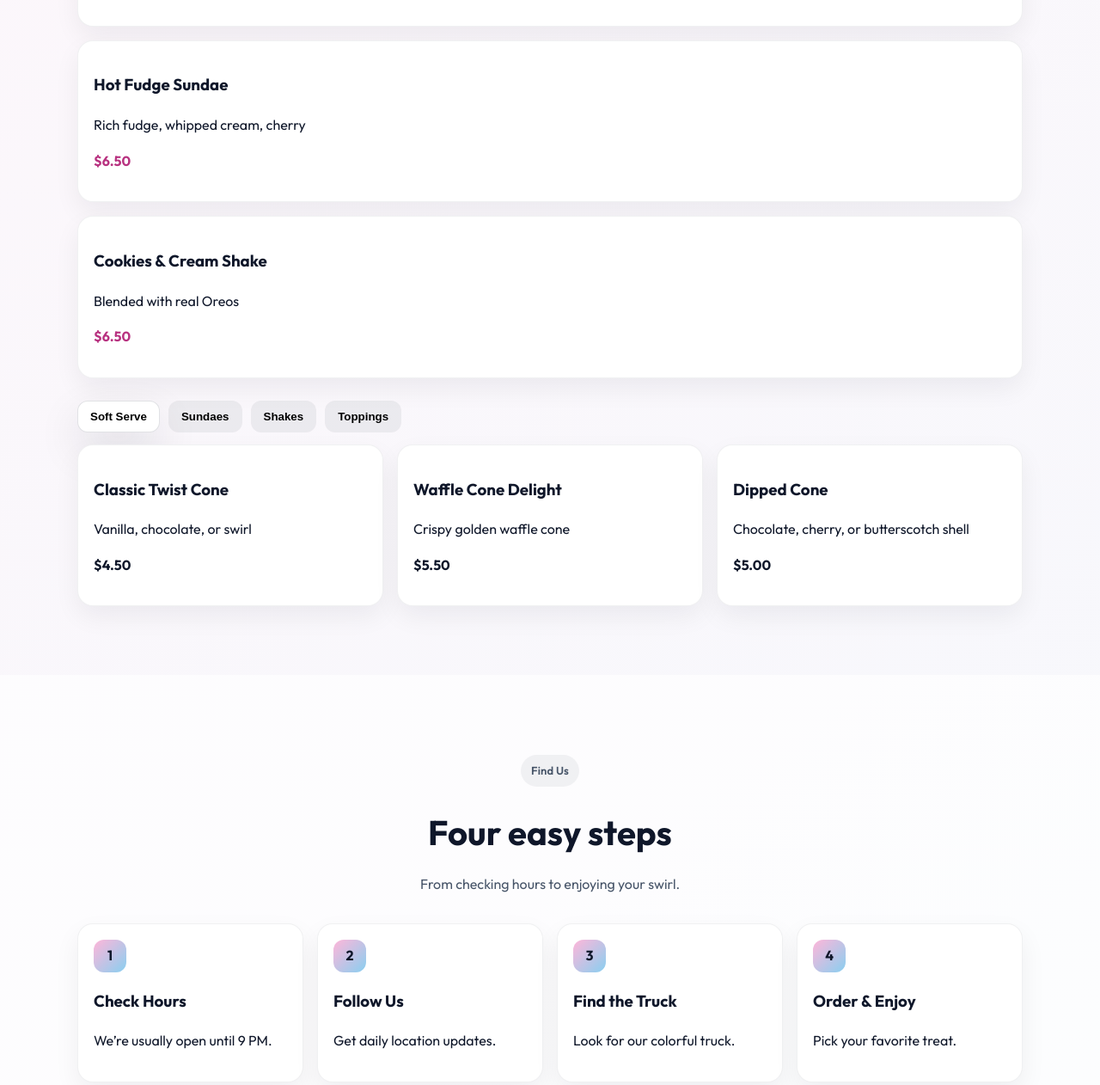
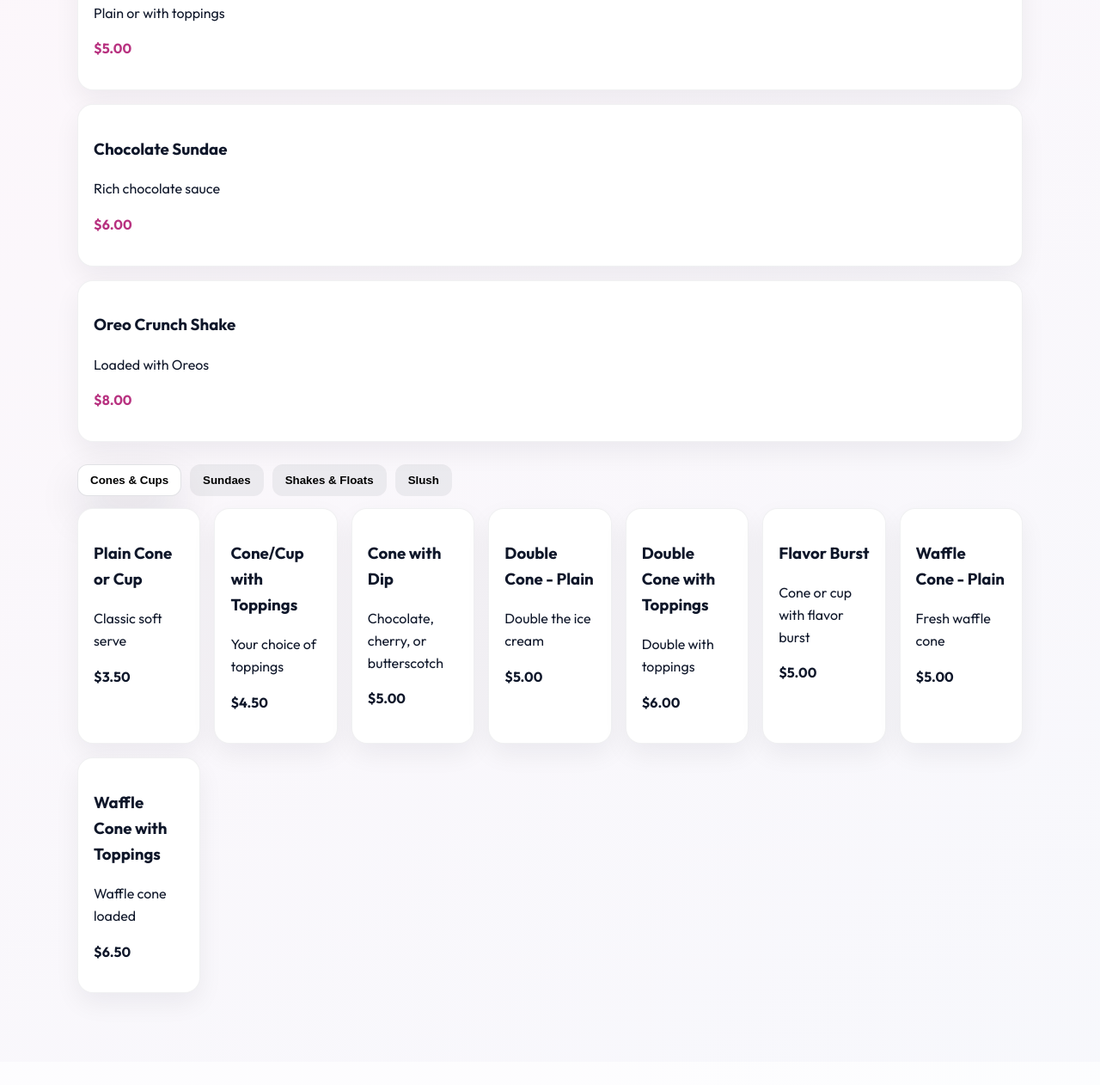
Before and after one commit to Madmonk2523/licketysplit, a plain HTML site: page index.html in a window 1280 px wide. Shown: the part 1460-2722 px from the top of the page at 86% size. Drawn offline with Linux system fonts and the light colour scheme.

Commit message:
Fix CSS gradient property, add truck image, update menu with correct pricing

```diff
--- a/index.html
+++ b/index.html
@@ -38,9 +38,7 @@
           </div>
         </div>
         <div class="hero__card">
-          <div class="hero__emoji">🍦</div>
-          <p class="hero__title">Photo Coming Soon!</p>
-          <p class="hero__caption">Ice cream truck hero image</p>
+          <img src="truck.webp" alt="Lickety Split Ice Cream Truck" class="hero__img">
         </div>
       </div>
     </section>
@@ -64,8 +62,8 @@
       <div class="container">
         <header class="section__header">
           <p class="pill">Our Menu</p>
-          <h2>Soft serve, sundaes, shakes, toppings</h2>
-          <p class="muted">Fan favorites plus your pick of toppings.</p>
+          <h2>Fresh soft serve ice cream</h2>
+          <p class="muted">Cones, sundaes, shakes, and more.</p>
         </header>
 
         <div class="grid" id="featured-grid"></div>
--- a/script.js
+++ b/script.js
@@ -1,37 +1,50 @@
 // Basic data
 const featured = [
-  { name: 'Classic Twist Cone', desc: 'Vanilla, chocolate, or swirl', price: '$4.50' },
-  { name: 'Hot Fudge Sundae', desc: 'Rich fudge, whipped cream, cherry', price: '$6.50' },
-  { name: 'Cookies & Cream Shake', desc: 'Blended with real Oreos', price: '$6.50' },
+  { name: 'Double Cone', desc: 'Plain or with toppings', price: '$5.00' },
+  { name: 'Chocolate Sundae', desc: 'Rich chocolate sauce', price: '$6.00' },
+  { name: 'Oreo Crunch Shake', desc: 'Loaded with Oreos', price: '$8.00' },
 ]
 
 const categories = [
-  { id: 'soft-serve', label: 'Soft Serve' },
+  { id: 'cones', label: 'Cones & Cups' },
   { id: 'sundaes', label: 'Sundaes' },
-  { id: 'shakes', label: 'Shakes' },
-  { id: 'toppings', label: 'Toppings' },
+  { id: 'shakes', label: 'Shakes & Floats' },
+  { id: 'slush', label: 'Slush' },
 ]
 
 const menuItems = {
-  'soft-serve': [
-    { name: 'Classic Twist Cone', desc: 'Vanilla, chocolate, or swirl', price: '$4.50' },
-    { name: 'Waffle Cone Delight', desc: 'Crispy golden waffle cone', price: '$5.50' },
-    { name: 'Dipped Cone', desc: 'Chocolate, cherry, or butterscotch shell', price: '$5.00' },
+  cones: [
+    { name: 'Plain Cone or Cup', desc: 'Classic soft serve', price: '$3.50' },
+    { name: 'Cone/Cup with Toppings', desc: 'Your choice of toppings', price: '$4.50' },
+    { name: 'Cone with Dip', desc: 'Chocolate, cherry, or butterscotch', price: '$5.00' },
+    { name: 'Double Cone - Plain', desc: 'Double the ice cream', price: '$5.00' },
+    { name: 'Double Cone with Toppings', desc: 'Double with toppings', price: '$6.00' },
+    { name: 'Flavor Burst', desc: 'Cone or cup with flavor burst', price: '$5.00' },
+    { name: 'Waffle Cone - Plain', desc: 'Fresh waffle cone', price: '$5.00' },
+    { name: 'Waffle Cone with Toppings', desc: 'Waffle cone loaded', price: '$6.50' },
   ],
   sundaes: [
-    { name: 'Hot Fudge Sundae', desc: 'Fudge, whipped cream, cherry', price: '$6.50' },
-    { name: 'Caramel Dream', desc: 'Smooth caramel and nuts', price: '$6.50' },
-    { name: 'Banana Split', desc: 'Three scoops, toppings galore', price: '$8.00' },
+    { name: 'Chocolate Sundae', desc: 'Rich chocolate sauce', price: '$6.00' },
+    { name: 'Caramel Sundae', desc: 'Smooth caramel', price: '$6.00' },
+    { name: 'Strawberry Sundae', desc: 'Sweet strawberry topping', price: '$6.00' },
+    { name: 'Pineapple Sundae', desc: 'Tropical pineapple', price: '$6.00' },
+    { name: 'Crushed Cherry Sundae', desc: 'Cherry lovers dream', price: '$6.00' },
+    { name: 'Chocolate Nut Sundae', desc: 'Chocolate with nuts', price: '$7.00' },
+    { name: 'Banana Boat', desc: 'The ultimate sundae', price: '$9.00' },
   ],
   shakes: [
-    { name: 'Classic Shake', desc: 'Vanilla, chocolate, strawberry', price: '$5.50' },
-    { name: 'Cookies & Cream', desc: 'Loaded with Oreos', price: '$6.50' },
-    { name: 'Mint Chip Shake', desc: 'Cool mint, chocolate chips', price: '$6.00' },
+    { name: 'Vanilla Shake', desc: 'Classic vanilla', price: '$7.00' },
+    { name: 'Chocolate Shake', desc: 'Rich chocolate', price: '$7.00' },
+    { name: 'Strawberry Shake', desc: 'Fresh strawberry', price: '$7.00' },
+    { name: 'Oreo Crunch Shake', desc: 'Loaded with Oreos', price: '$8.00' },
+    { name: 'Pineapple Shake', desc: 'Tropical twist', price: '$8.00' },
+    { name: 'Banana Shake', desc: 'Creamy banana', price: '$8.00' },
+    { name: 'Mango Shake', desc: 'Exotic mango flavor', price: '$8.00' },
+    { name: 'Soda Float', desc: 'Classic ice cream float', price: '$7.00' },
   ],
-  toppings: [
-    { name: 'Rainbow Sprinkles', desc: 'Colorful crunch', price: '$0.75' },
-    { name: 'Hot Fudge', desc: 'Warm, rich chocolate', price: '$1.25' },
-    { name: 'Cookie Crumble', desc: 'Oreo or graham pieces', price: '$1.00' },
+  slush: [
+    { name: 'Slush', desc: 'Frozen and refreshing', price: '$4.50' },
+    { name: 'Slush Float', desc: 'Slush with ice cream', price: '$6.50' },
   ],
 }
 
--- a/styles.css
+++ b/styles.css
@@ -46,9 +46,10 @@ img { max-width: 100%; display: block; }
   .hero { grid-template-columns: repeat(2, 1fr); }
 }
 .hero__text h1 { font-size: clamp(28px, 6vw, 54px); margin: 12px 0; line-height: 1.1; }
-.gradient { background: linear-gradient(135deg, #ffb6d9, #89cff0); -webkit-background-clip: text; color: transparent; }
+.gradient { background: linear-gradient(135deg, #ffb6d9, #89cff0); -webkit-background-clip: text; background-clip: text; color: transparent; }
 .lede { color: var(--gray); max-width: 520px; }
-.hero__card { background: linear-gradient(135deg, #fff, #f8fbff); border-radius: 20px; padding: clamp(20px, 4vw, 36px); box-shadow: var(--shadow); text-align: center; border: 1px solid rgba(15,23,42,0.06); }
+.hero__card { background: linear-gradient(135deg, #fff, #f8fbff); border-radius: 20px; padding: 0; box-shadow: var(--shadow); text-align: center; border: 1px solid rgba(15,23,42,0.06); overflow: hidden; }
+.hero__img { width: 100%; height: auto; display: block; object-fit: cover; }
 .hero__emoji { font-size: clamp(40px, 10vw, 60px); margin-bottom: 8px; }
 .hero__title { font-weight: 700; font-size: clamp(16px, 4vw, 20px); margin: 6px 0; }
 .hero__caption { color: var(--gray); font-size: clamp(12px, 2.5vw, 14px); }
```
Also changed, not shown: truck.webp (added).
